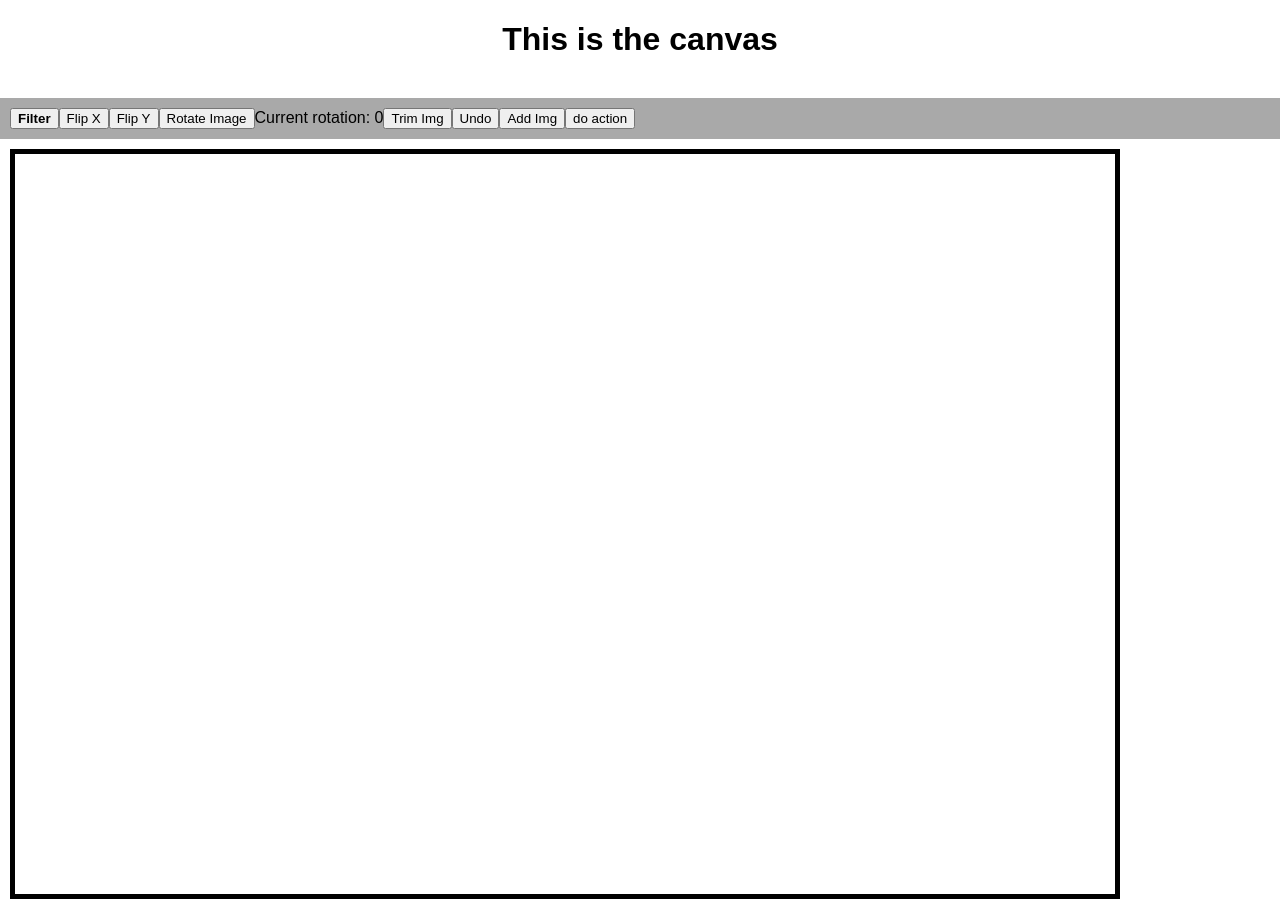
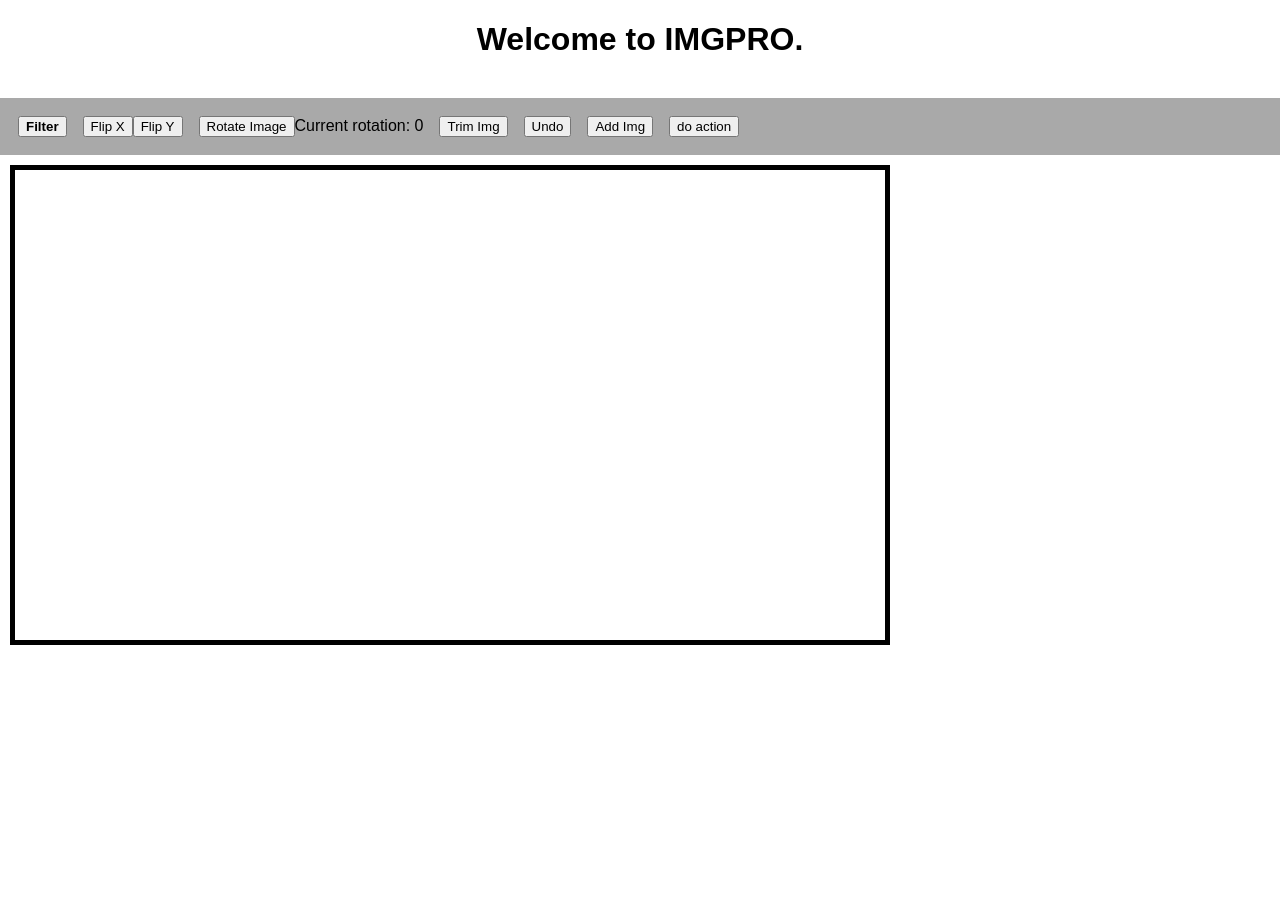
Before and after one commit to Zabari/WebImageProcess, a React (Create React App) app in the folder frontend/webapp/: page / in a window 1280 px wide. After the commit the page ends 800 px from the top, so only its background shows below. Built offline with nearby package versions, Linux system fonts and the light colour scheme.

Commit message:
refactoring callbacks and testing API calls

```diff
--- a/frontend/webapp/src/App.js
+++ b/frontend/webapp/src/App.js
@@ -8,7 +8,9 @@ class App extends Component {
     return (
       <div className="App">
         <title>Image Processor</title>
-        <h1 text-align="center">This is the canvas</h1>
+        <div className="page-header">
+          <h1 text-align="center">Welcome to IMGPRO.</h1>
+        </div>
         <br></br>
         <Canvas></Canvas>
 
--- a/frontend/webapp/src/components/canvas/Canvas.css
+++ b/frontend/webapp/src/components/canvas/Canvas.css
@@ -1,6 +1,6 @@
 .Canvas {
-    height: 720px;
-    width: 1080px;
+    height: 450px;
+    width: 850px;
     border-style: solid;
     border-width: 5px;
     border-color: black;
@@ -25,4 +25,5 @@ ul {
 li {
     float: left;
     text-align: center;
+    padding: 8px;
 }
--- a/frontend/webapp/src/components/canvas/Canvas.js
+++ b/frontend/webapp/src/components/canvas/Canvas.js
@@ -15,6 +15,7 @@ class Canvas extends Component {
           command : "",
           trimming : false,
           tempUrl: "",
+          filename: "",
           url: "",
           degrees: 0,
           trimDimensions: {
@@ -35,16 +36,27 @@ class Canvas extends Component {
       this._onMouseMove=this._onMouseMove.bind(this);
       this.handleCanvasClick = this.handleCanvasClick.bind(this);
       this.handleSubmit = this.handleSubmit.bind(this);
+      this.rotateCallback = this.rotateCallback.bind(this);
+      this.filterCallback = this.filterCallback.bind(this);
+      this.flipCallback = this.flipCallback.bind(this);
+      this.undoCallback = this.undoCallback.bind(this);
+      this.trimCallback = this.trimCallback.bind(this);
+      this.addCallback = this.addCallback.bind(this);
+      this.performAction = this.performAction.bind(this);
+      this.addPhoto = this.addPhoto.bind(this);
   }
 
   rotateCallback = (degreeData) => {
       this.setState({
+        command : 'flip',
         degrees : degreeData
       });
+      console.log(this.state.degrees);
   }
 
   filterCallback = (filterColor,filterPercent) => {
     this.setState({
+        command: 'color',
         filter : {
             color: filterColor,
             percent : filterPercent
@@ -64,11 +76,32 @@ class Canvas extends Component {
   }
 
   undoCallback = (undoData) => {
-    //
+    if(undoData){
+        this.setState({
+            command : 'undo'
+        });
+
+        fetch("/api/undo",{
+            method: "post",
+            headers: {
+                'Accept': 'application/json',
+                'Content-Type': 'application/json'
+            },
+            body: JSON.stringify({
+                command: this.state.command,
+                filename: this.state.url
+            })
+        })
+        .then ( (response) => response.json())
+        .then ( (response) => {
+            console.log(response);
+        });
+    }
   }
 
   trimCallback = (trimData) => {
     this.setState({
+        command : 'crop',
         trimming : trimData
     });
     console.log(this.state.trimming);
@@ -82,9 +115,26 @@ class Canvas extends Component {
   }
 
   handleSubmit(e){
-      //this.addPhoto();
-      this.performAction();
-      e.preventDefault();
+    e.preventDefault();
+    console.log(this.state.url);
+    fetch("/api/add/", {
+      method: "post",
+      headers: {
+        'Accept': 'application/json',
+        'Content-Type': 'application/json'
+      },
+        body: JSON.stringify({
+            url : this.state.url
+      })
+  })
+    .then ( (response) => response.json())
+    .then ( (response) => {
+            console.log(response.id);
+    });
+    //this.performAction();
+    //   this.performAction();
+    //   e.preventDefault();
+
   }
 
 _onMouseMove(e) {
--- a/frontend/webapp/src/components/canvas/buttons/undo/Undo.js
+++ b/frontend/webapp/src/components/canvas/buttons/undo/Undo.js
@@ -17,6 +17,7 @@ class Undo extends Component{
         this.setState({
             toggled : !isToggled
         })
+        this.props.callback(this.state.toggled);
     }
 
     render(){
```
Also changed, not shown: 1 other file (tests, documents, lock files or other folders).
